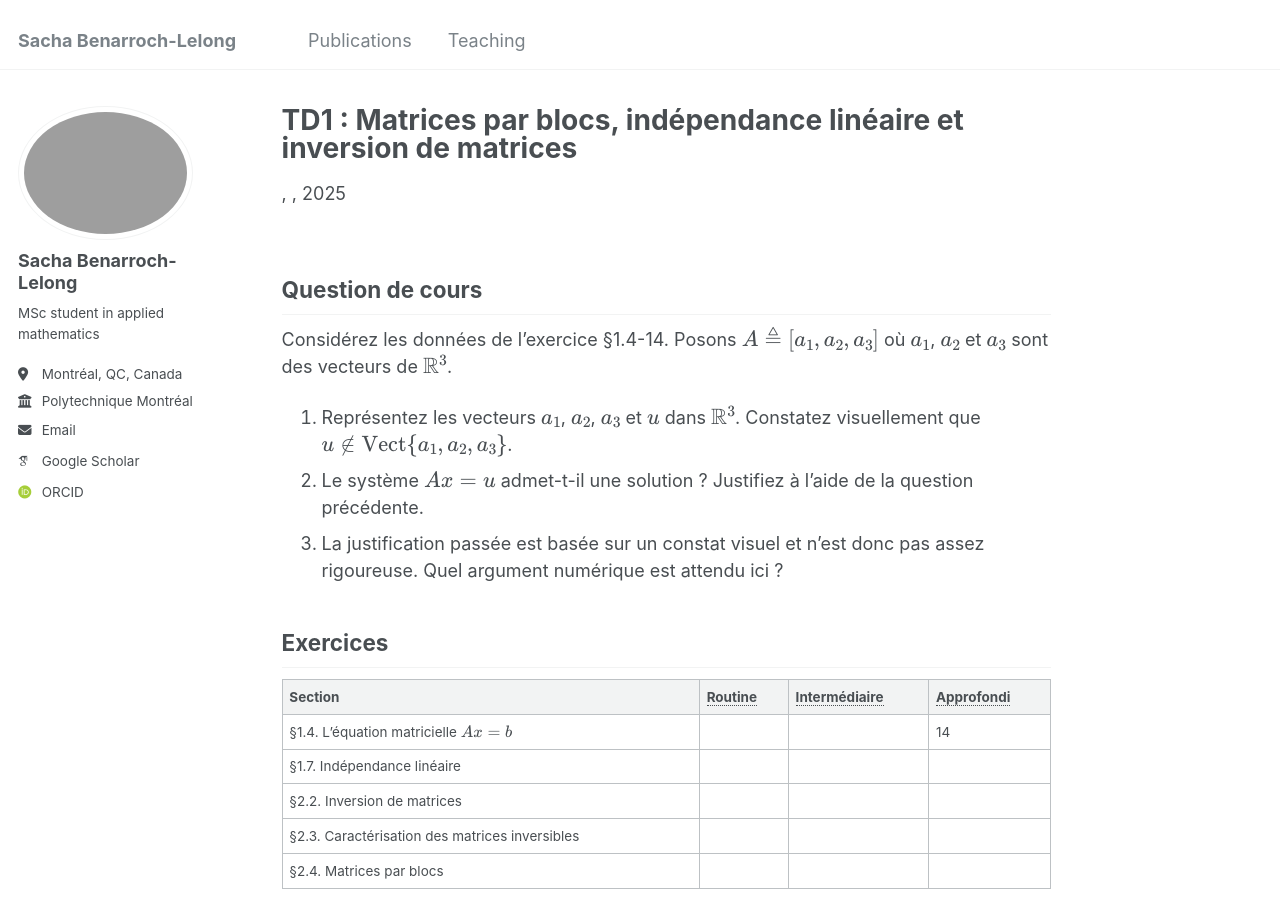
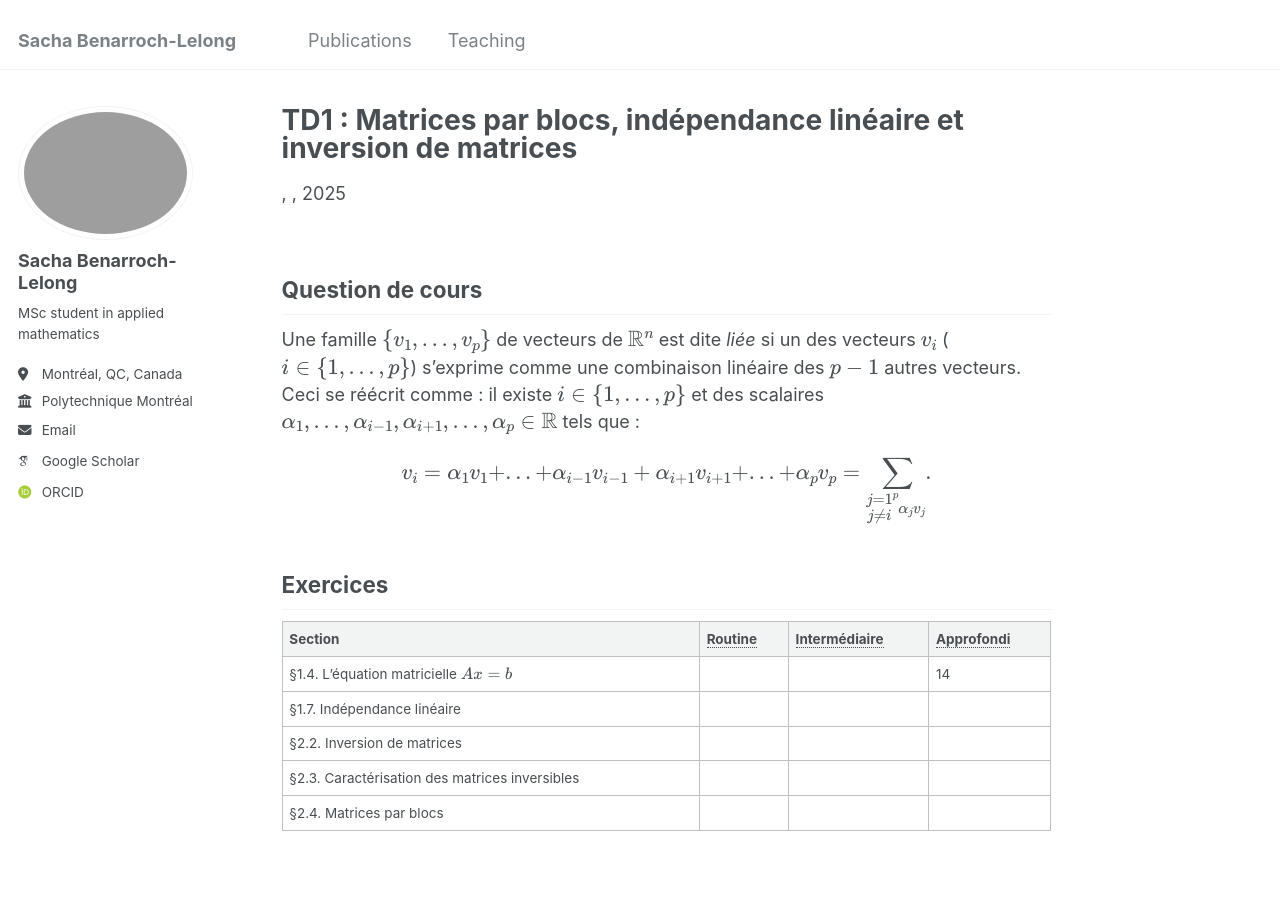
Before and after one commit to sblelong/sblelong.github.io, a Jekyll site: the page built from _teaching/mth1008/td1.md, in a window 1280 px wide and 900 px high. Built offline with Jekyll 4.4.1, drawn with Linux system fonts in a browser that asks for light colours; some web fonts are replaced.

Commit message:
test sum

```diff
--- a/_teaching/mth1008/td1.md
+++ b/_teaching/mth1008/td1.md
@@ -5,11 +5,11 @@ permalink: /teaching/mth1008/td1
 
 ## Question de cours
 
-Considérez les données de l'exercice §1.4-14. Posons \\(A\triangleq[a_1,a_2,a_3]\\) où \\(a_1\\), \\(a_2\\) et \\(a_3\\) sont des vecteurs de \\(\mathbb{R}^3\\).
+Une famille \\(\\{v_1,...,v_p\\}\\) de vecteurs de \\(\mathbb{R}^n\\) est dite *liée* si un des vecteurs \\(v_i\\) (\\(i\in\\{1,...,p\\}\\)) s'exprime comme une combinaison linéaire des \\(p-1\\) autres vecteurs. Ceci se réécrit comme : il existe \\(i\in\\{1,...,p\\}\\) et des scalaires \\(\alpha_1,...,\alpha_{i-1},\alpha_{i+1},...,\alpha_p\in\mathbb{R}\\) tels que :
 
-1. Représentez les vecteurs \\(a_1\\), \\(a_2\\), \\(a_3\\) et \\(u\\) dans \\(\mathbb{R}^3\\). Constatez visuellement que \\(u\notin\mathrm{Vect}\\{a_1,a_2,a_3\\}\\).
-2. Le système \\(Ax=u\\) admet-t-il une solution ? Justifiez à l'aide de la question précédente.
-3. La justification passée est basée sur un constat visuel et n'est donc pas assez rigoureuse. Quel argument numérique est attendu ici ?
+$$
+    v_i=\alpha_1v_1+...+\alpha_{i-1}v_{i-1}+\alpha_{i+1}v_{i+1}+...+\alpha_pv_p=\sum_{\substack{j=1\\ j\neq i}^p\alpha_jv_j}.
+$$
 
 ## Exercices
 
```
